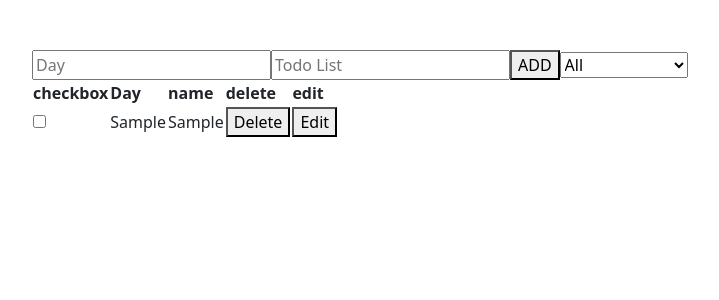
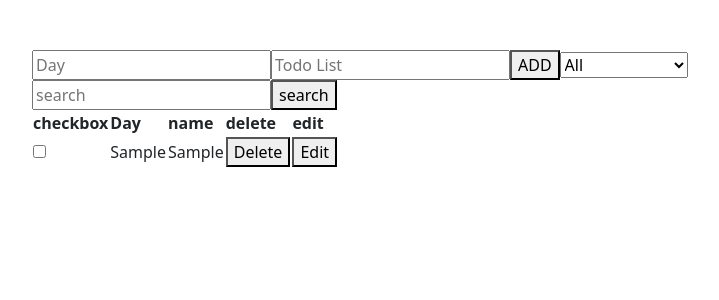
Before and after one commit to inder0089/TodoZ, a React (Create React App) app: page /copy in a window 1280 px wide. Both pictures are taken after typing "Sample", "Sample" into the empty fields and a click on the button "ADD". Shown: the top 300 px of the page, without its empty margins (18-737 px from the left). Built offline with nearby package versions, Linux system fonts and the light colour scheme.

Commit message:
todocopy

```diff
--- a/src/component/todo/Todo.js
+++ b/src/component/todo/Todo.js
@@ -64,7 +64,7 @@ const Todo = () => {
       setTodoList(_todoList);
     }
 
-    // console.log("todoIndex", todoIndex);
+    console.log("todoIndex", todoIndex);
   };
 
   // step-6
--- a/src/component/todo/TodoCopy.js
+++ b/src/component/todo/TodoCopy.js
@@ -27,9 +27,11 @@ const TodoCopy = () => {
     // console.log("todoList", todoList);
     setInputData(initialValue);
   };
-  console.log("todoList", todoList);
+  //   console.log("todoList", todoList);
 
-  console.log("inputData", inputData);
+  //   console.log("inputData", inputData);
+
+  //   const { day, todoinput } = inputData;
 
   const fieldList = [
     {
@@ -54,7 +56,7 @@ const TodoCopy = () => {
   };
 
   const filterSelect = (e) => {
-    const selectvalue = e?.target.value;
+    const selectvalue = e?.target?.value;
     // console.log("selectvalue", selectvalue);
     setSelectedFilter(selectvalue);
   };
@@ -72,24 +74,59 @@ const TodoCopy = () => {
         ?.isCompleted;
       setTodoList(checkedItem);
     }
-    console.log("checkedItemIndex", checkedItemIndex);
+    // console.log("checkedItemIndex", checkedItemIndex);
     console.log("checkedItem", checkedItem);
   };
 
   useEffect(() => {
     let filtereditem = [];
     if (selectedfilter === "all") {
+      filtereditem = todoList;
+    } else if (selectedfilter === "completed") {
+      filtereditem = todoList.filter((item) => {
+        return item.isCompleted === true;
+      });
+    } else if (selectedfilter === "notcompleted") {
+      filtereditem = todoList.filter((item) => {
+        return item.isCompleted === false;
+      });
     }
-  }, []);
+    setfilteredList(filtereditem);
+  }, [todoList, selectedfilter]);
+
+  // search========================
+  const [searchText, setSearchText] = useState("");
+  const searchButton = () => {
+    const searchDay = searchText.toLowerCase();
+    if (searchDay.length > 2) {
+      const copyfilteredList = [...todoList];
+      //   console.log("copyfilteredList", copyfilteredList);
+      const searchList = copyfilteredList.filter((item) => {
+        const itemDay = item.day.toLowerCase();
+        return itemDay === searchDay;
+      });
+      console.log("searchList", searchList);
+      setfilteredList(searchList);
+    } else {
+      setfilteredList(todoList);
+    }
+  };
+  useEffect(() => {
+    searchButton();
+  }, [searchText]);
+
   return (
     <div style={{ padding: "50px" }}>
       <form onSubmit={submitTodoList}>
         <div className="inputfields">
-          {fieldList.map((item) => {
-            console.log("item", item);
+          {fieldList.map((item, index) => {
+            {
+              /* console.log("item", item); */
+            }
             const { type, placeholder, name, value } = item;
             return (
               <input
+                key={index}
                 type={type}
                 placeholder={placeholder}
                 name={name}
@@ -112,9 +149,7 @@ const TodoCopy = () => {
             value={inputData.todoinput}
             onChange={handleInputField}
           /> */}
-          <button type="submit" onChange={addTodoList()}>
-            ADD
-          </button>
+          <button type="submit">ADD</button>
 
           <select onChange={(e) => filterSelect(e)}>
             <option value="all">All</option>
@@ -123,6 +158,18 @@ const TodoCopy = () => {
           </select>
         </div>
       </form>
+      {todoList.length > 0 && (
+        <div>
+          <input
+            type="text"
+            value={searchText}
+            name="search"
+            placeholder="search"
+            onChange={(e) => setSearchText(e.target.value)}
+          />
+          <button onClick={searchButton}>search</button>
+        </div>
+      )}
       <table>
         <tbody>
           <tr>
@@ -132,7 +179,7 @@ const TodoCopy = () => {
             <th>delete</th>
             <th>edit</th>
           </tr>
-          {todoList.map((item) => {
+          {filteredList.map((item) => {
             return (
               <tr key={item.id}>
                 <td>
```
Also changed, not shown: src/component/todo/CommonInput.js (added, +26 -0 lines).
